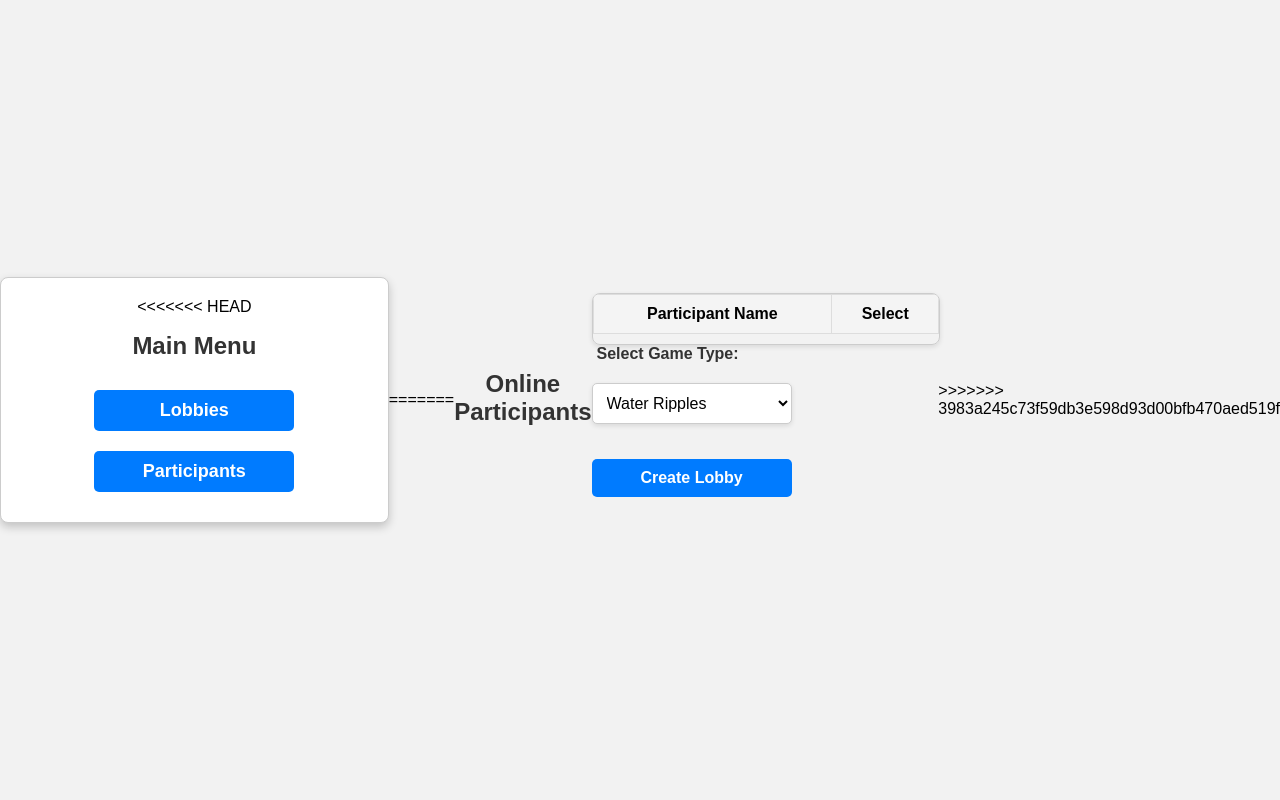
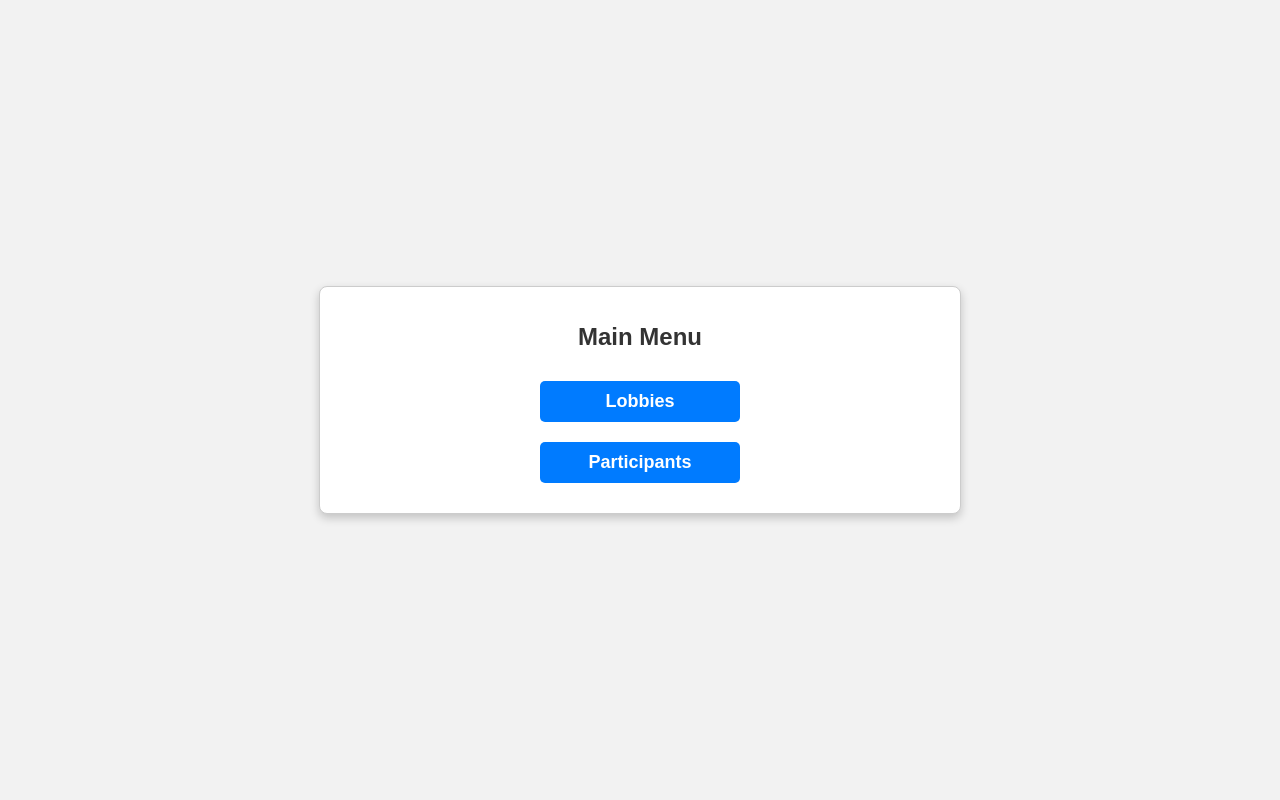
Before and after one commit to Yuval-Roth/ims_project, a Flask app: page /main_menu in a window 1280 px wide. Run offline with Flask 3, Linux system fonts and the light colour scheme; the visitor is signed in with stand-in values (Sample User, id 1); lists and menus that the app fills with data are empty.

Commit message:
merged from main

```diff
--- a/manager/src/ENUMS.py
+++ b/manager/src/ENUMS.py
@@ -4,8 +4,7 @@ from enum import Enum
 class GAME_TYPE(Enum):
     water_ripples = 'Water Ripples'
     wine_glasses = 'Wine Glasses'
-    flour_mill = 'Flour Mill'
-    poc = 'Poc'
+    # flour_mill = 'Flour Mill'
     chess = 'Chess'
     tic_tac_toe = 'Tic Tac Toe'
     racing = 'Racing'
--- a/manager/src/templates/main_menu.html
+++ b/manager/src/templates/main_menu.html
@@ -9,44 +9,9 @@
 </head>
 <body>
     <div class="main-menu-container">
-<<<<<<< HEAD
         <h1>Main Menu</h1>
         <button onclick="window.location.href='/lobbies'" class="main-menu-button">Lobbies</button>
         <button onclick="window.location.href='/participants'" class="main-menu-button">Participants</button>
     </div>
-=======
-    <h1>Online Participants</h1>
-    <form action="{{ url_for('main_menu') }}" method="post" style="width:100%">
-        <div class="table-container">
-            <table class="online-participants-table">
-                <thead>
-                    <tr>
-                        <th>Participant Name</th>
-                        <th>Select</th>
-                    </tr>
-                </thead>
-                <tbody>
-                    {% for participant in participants %}
-                    <tr>
-                        <td>{{ participant.name }}</td>
-                        <td><input type="checkbox" name="selected_participants" value="{{ participant.id }}"></td>
-                    </tr>
-                    {% endfor %}
-                </tbody>
-            </table>
-        </div>
-        <label for="game-type">Select Game Type:</label>
-        <select id="game-type" name="game_type" required>
-            <option value="water_ripples">Water Ripples</option>
-            <option value="wine_glasses">Wine Glasses</option>
-            {# enable when releasing flour mill #}
-{#            <option value="flour_mill">Flour Mill</option>#}
-            <option value="poc">PoC</option>
-        </select>
-        <button type="submit" class="create-lobby-button">Create Lobby</button>
-    </form>
-</div>
-
->>>>>>> 3983a245c73f59db3e598d93d00bfb470aed519f
 </body>
 </html>
```
